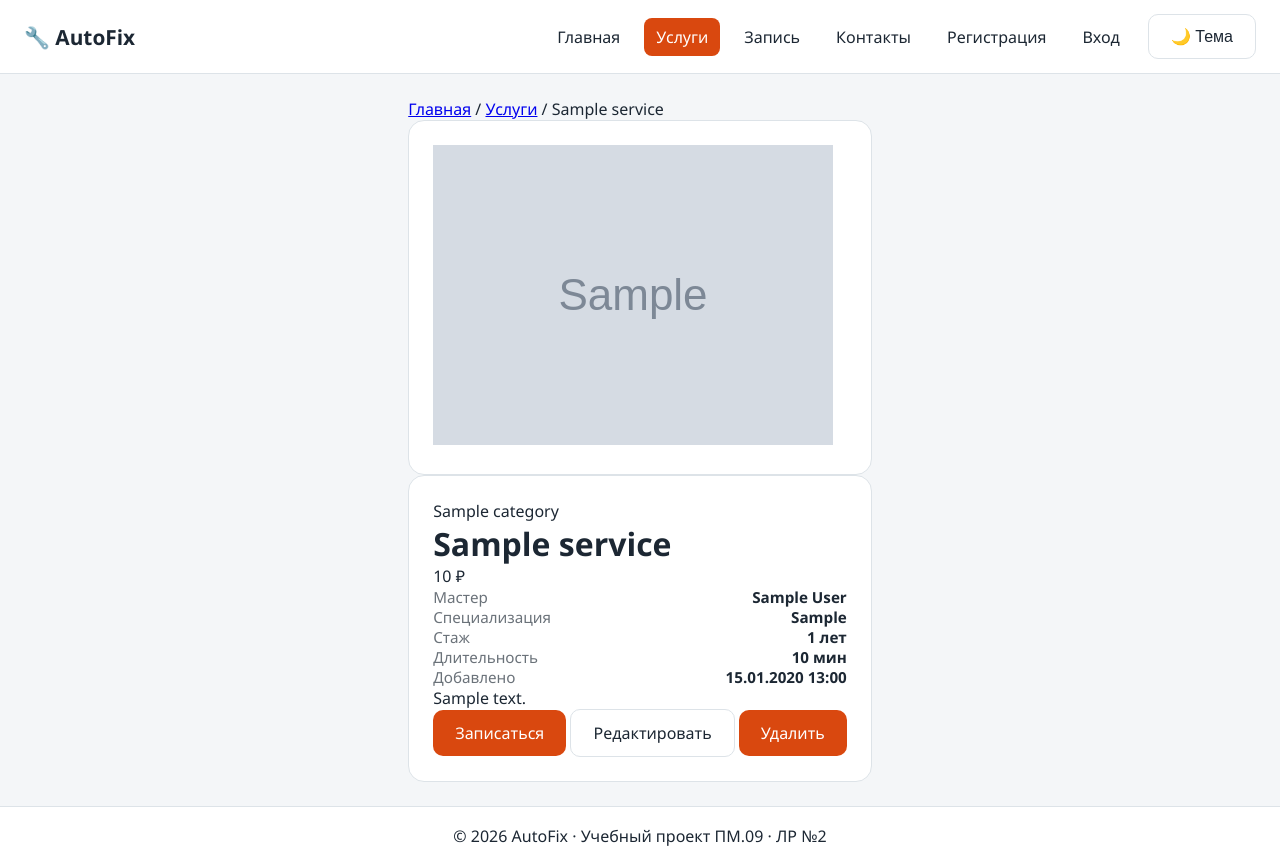
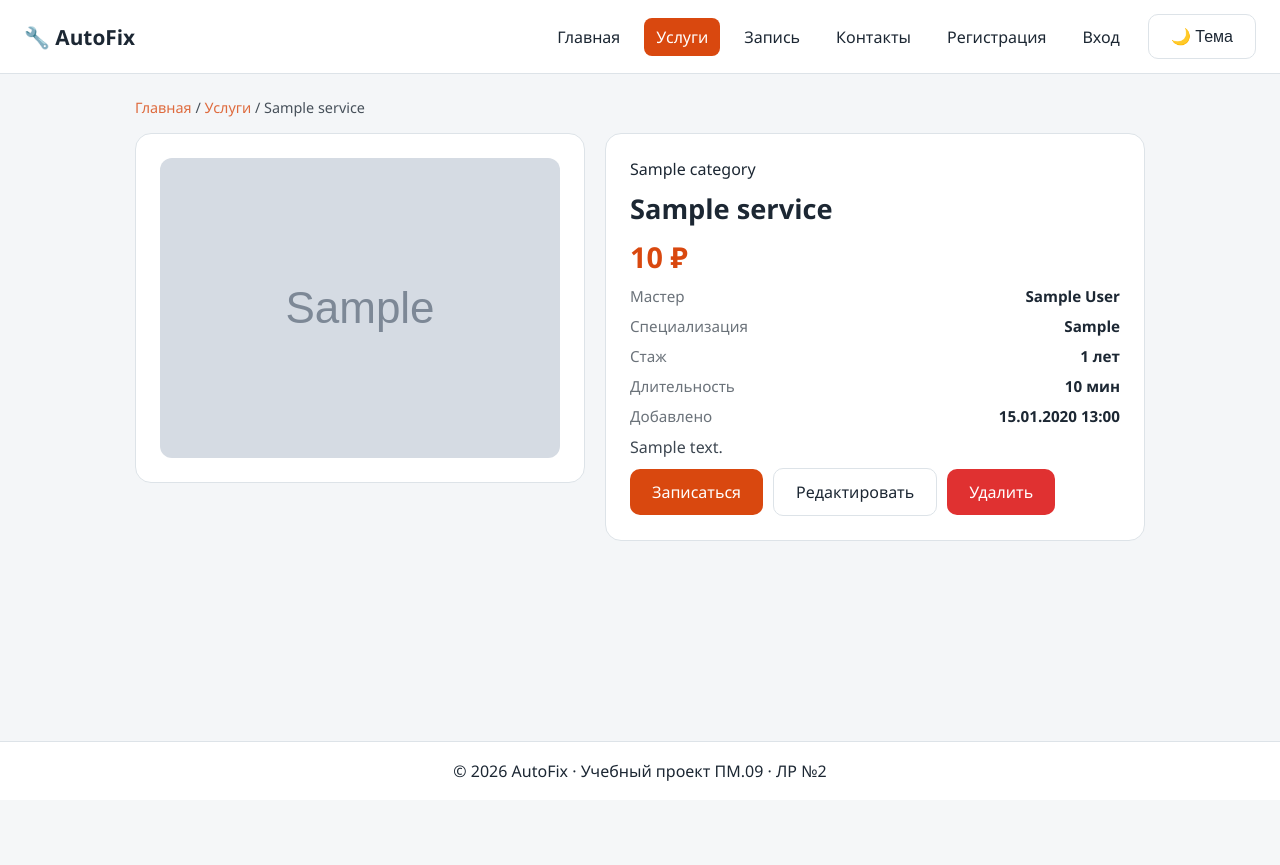
Before and after one commit to Moffiest42/autohub, a Django app: page /services/1/ in a window 1280 px wide. After the commit the page ends 781 px from the top, so only its background shows below. Run offline with Django 5.2, Linux system fonts and the light colour scheme; tables that the repository leaves empty hold one stand-in row (values such as "Sample post"); grey boxes marked "Sample" are stand-in pictures.

Commit message:
update static assets for database-driven pages

```diff
--- a/static/css/style.css
+++ b/static/css/style.css
@@ -232,3 +232,38 @@ html { scrollbar-color: var(--accent) var(--bg); scrollbar-width: thin; }
 @media (prefers-reduced-motion: reduce) {
   *, *::before, *::after { animation: none !important; transition: none !important; }
 }
+/* ===== ЛР №2: сообщения, карточки, детали, формы ===== */
+.messages { display: flex; flex-direction: column; gap: 8px; margin-bottom: 16px; }
+.alert { padding: 12px 16px; border-radius: 12px; border: 1px solid var(--border); background: var(--surface); }
+.alert-success { color: #2f9e44; border-color: #2f9e44; background: color-mix(in srgb, #2f9e44 10%, transparent); }
+.alert-error { color: #e03131; border-color: #e03131; background: color-mix(in srgb, #e03131 10%, transparent); }
+
+.hero-actions { display: flex; gap: 12px; justify-content: center; flex-wrap: wrap; }
+.card-photo { width: 100%; height: 160px; object-fit: cover; border-radius: 10px; }
+.card-actions { display: flex; gap: 8px; flex-wrap: wrap; margin-top: auto; }
+.btn-danger { background: #e03131; }
+.btn-danger:hover { background: #c92a2a; }
+
+.breadcrumbs { font-size: .9rem; opacity: .8; margin-bottom: 16px; }
+.breadcrumbs a { color: var(--accent); text-decoration: none; }
+.detail-grid { display: grid; grid-template-columns: 1fr 1.2fr; gap: 20px; align-items: start; }
+.detail-media { display: grid; place-items: center; min-height: 260px; }
+.detail-photo { width: 100%; border-radius: 12px; }
+.detail-emoji { font-size: 5rem; text-align: center; }
+.detail-info { display: flex; flex-direction: column; gap: 10px; align-items: flex-start; }
+.detail-info h1 { font-size: 1.7rem; }
+.detail-info .summary-row { width: 100%; }
+.detail-price { font-size: 1.8rem; font-weight: 800; color: var(--accent); }
+.detail-description { opacity: .85; }
+
+.service-form { max-width: 640px; }
+.help-text { font-size: .8rem; opacity: .65; }
+.form-actions { display: flex; gap: 10px; flex-wrap: wrap; align-items: center; }
+.confirm-panel { max-width: 620px; display: flex; flex-direction: column; gap: 12px; align-items: flex-start; }
+.empty-state { grid-column: 1 / -1; display: flex; flex-direction: column; gap: 12px; align-items: flex-start; opacity: .85; }
+.filter-chip { display: inline-flex; gap: 10px; align-items: center; margin: 12px 0; padding: 8px 14px; border-radius: 999px; background: var(--surface); border: 1px solid var(--border); }
+.filter-chip a { color: var(--accent); text-decoration: none; font-size: .85rem; }
+
+@media (max-width: 900px) {
+  .detail-grid { grid-template-columns: 1fr; }
+}
--- a/static/js/main.js
+++ b/static/js/main.js
@@ -1,17 +1,61 @@
-// ================= Страница «Онлайн-запись» =================
+// ===== Тема оформления =====
+const themeBtn = document.getElementById('theme-toggle');
+if (themeBtn) {
+  if (localStorage.getItem('theme') === 'dark') document.body.classList.add('dark');
+  themeBtn.addEventListener('click', () => {
+    document.body.classList.toggle('dark');
+    localStorage.setItem('theme', document.body.classList.contains('dark') ? 'dark' : 'light');
+  });
+}
+
+// ===== Показ / скрытие пароля =====
+document.querySelectorAll('.toggle-password').forEach(btn => {
+  btn.addEventListener('click', () => {
+    const input = document.getElementById(btn.dataset.target);
+    input.type = input.type === 'password' ? 'text' : 'password';
+  });
+});
+
+// ===== Общие ошибки полей =====
+function setError(id, message) {
+  const input = document.getElementById(id);
+  const errorEl = document.getElementById(id + '-error');
+  if (errorEl) errorEl.textContent = message;
+  input?.classList.toggle('invalid', Boolean(message));
+}
+
+// ===== Клиентская валидация регистрации (ЛР №1) =====
+const registerForm = document.getElementById('register-form');
+if (registerForm) {
+  registerForm.addEventListener('submit', (event) => {
+    event.preventDefault();
+    let ok = true;
+    const value = id => document.getElementById(id).value.trim();
+
+    ['fullname', 'email', 'login', 'password', 'password2'].forEach(id => {
+      if (!value(id)) { setError(id, 'Заполните это поле'); ok = false; }
+      else setError(id, '');
+    });
+
+    const email = value('email');
+    if (email && !/^[^\s@]+@[^\s@]+\.[^\s@]+$/.test(email)) {
+      setError('email', 'Некорректный email, пример: ivan@mail.ru'); ok = false;
+    }
+    const pass = document.getElementById('password').value;
+    if (pass && pass.length < 8) {
+      setError('password', 'Пароль должен быть не короче 8 символов'); ok = false;
+    }
+    const pass2 = document.getElementById('password2').value;
+    if (pass2 && pass !== pass2) {
+      setError('password2', 'Пароли не совпадают'); ok = false;
+    }
+    document.getElementById('form-success').classList.toggle('hidden', !ok);
+  });
+}
+
+// ===== Страница записи: услуги приходят из PostgreSQL =====
 const bookingForm = document.getElementById('booking-form');
 if (bookingForm) {
-  const SERVICES = [
-    { id: 'computer-diagnostics', title: 'Компьютерная диагностика', price: 1800, duration: 45, mechanic: 'Максим Крылов' },
-    { id: 'engine-diagnostics', title: 'Диагностика двигателя', price: 1500, duration: 60, mechanic: 'Андрей Соколов' },
-    { id: 'oil-change', title: 'Замена масла и фильтров', price: 900, duration: 40, mechanic: 'Игорь Лебедев' },
-    { id: 'ac-refill', title: 'Заправка кондиционера', price: 2500, duration: 60, mechanic: 'Игорь Лебедев' },
-    { id: 'brake-repair', title: 'Ремонт тормозной системы', price: 3000, duration: 90, mechanic: 'Сергей Волков' },
-    { id: 'suspension-repair', title: 'Ремонт подвески', price: 4500, duration: 120, mechanic: 'Андрей Соколов' },
-    { id: 'timing-belt', title: 'Замена ремня ГРМ', price: 6000, duration: 180, mechanic: 'Сергей Волков' },
-    { id: 'tire-service', title: 'Шиномонтаж и балансировка', price: 2200, duration: 50, mechanic: 'Дмитрий Орлов' },
-  ];
-
   const serviceSelect = document.getElementById('booking-service');
   const dateInput = document.getElementById('booking-date');
   const slotGrid = document.getElementById('slot-grid');
@@ -22,14 +66,16 @@ if (bookingForm) {
   const successPanel = document.getElementById('booking-success');
   let selectedSlot = null;
 
-  SERVICES.forEach(s => {
-    const opt = document.createElement('option');
-    opt.value = s.id;
-    opt.textContent = `${s.title} — ${s.price.toLocaleString('ru-RU')} ₽`;
-    serviceSelect.appendChild(opt);
-  });
+  const SERVICES = Array.from(serviceSelect.options)
+    .filter(o => o.value)
+    .map(o => ({
+      id: o.value,
+      title: o.dataset.title,
+      price: Number(o.dataset.price),
+      duration: Number(o.dataset.duration),
+      mechanic: o.dataset.mechanic,
+    }));
 
-  // Предвыбор услуги из каталога: booking.html?service=oil-change
   const preset = new URLSearchParams(location.search).get('service');
   if (preset && SERVICES.some(s => s.id === preset)) serviceSelect.value = preset;
 
@@ -92,7 +138,7 @@ if (bookingForm) {
       box.classList.remove('hidden');
       box.innerHTML = `
         <h3>Последняя заявка</h3>
-        <p class="lb-num">№ ${b.num} <span class="card-badge">Новая</span></p>
+        <p class="lb-num">№ ${b.num} <span class="card-badge">Демо</span></p>
         <p>${b.service}</p>
         <p class="card-meta">${b.date} в ${b.time} · ${b.car}</p>
         <p class="card-price">${b.price}</p>`;
@@ -135,7 +181,7 @@ if (bookingForm) {
     };
     localStorage.setItem('autofix_last_booking', JSON.stringify(booking));
     document.getElementById('success-text').textContent =
-      `Заявка № ${booking.num}: ${booking.service}, ${booking.date} в ${booking.time}. Мастер ${booking.mechanic} свяжется с вами для подтверждения.`;
+      `Заявка № ${booking.num}: ${booking.service}, ${booking.date} в ${booking.time}. Мастер — ${booking.mechanic}.`;
     bookingForm.classList.add('hidden');
     successPanel.classList.remove('hidden');
     renderLastBooking();
@@ -157,7 +203,7 @@ if (bookingForm) {
   renderLastBooking();
 }
 
-// ================= Страница «Контакты» =================
+// ===== Контакты: график работы =====
 const openBadge = document.getElementById('open-badge');
 if (openBadge) {
   const now = new Date();
@@ -173,12 +219,13 @@ if (openBadge) {
   });
 }
 
+// ===== Контакты: счётчики из БД =====
 const statNums = document.querySelectorAll('.stat-num');
 if (statNums.length) {
   const reduce = matchMedia('(prefers-reduced-motion: reduce)').matches;
   const animate = el => {
     const target = Number(el.dataset.count);
-    if (reduce || !('IntersectionObserver' in window)) { el.textContent = target.toLocaleString('ru-RU'); return; }
+    if (reduce) { el.textContent = target.toLocaleString('ru-RU'); return; }
     const start = performance.now(), dur = 1200;
     const tick = t => {
       const p = Math.min((t - start) / dur, 1);
```
